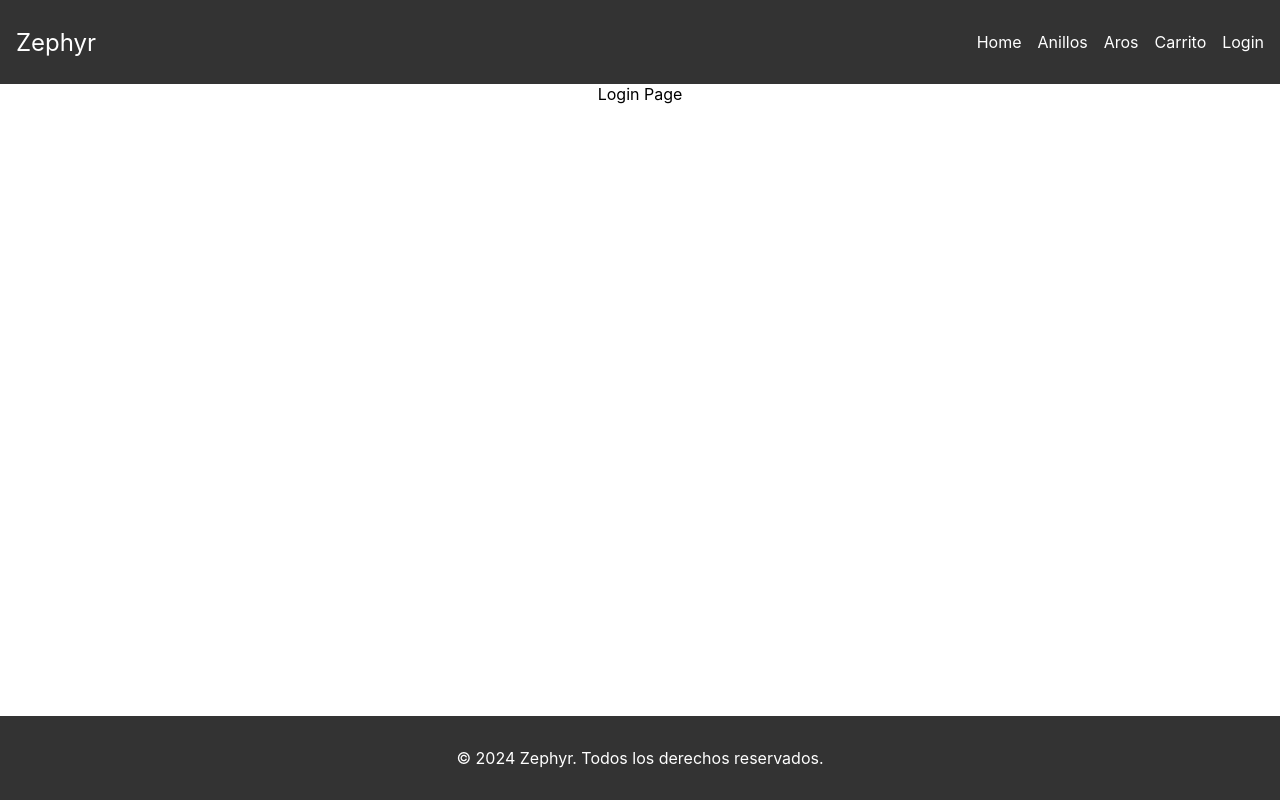
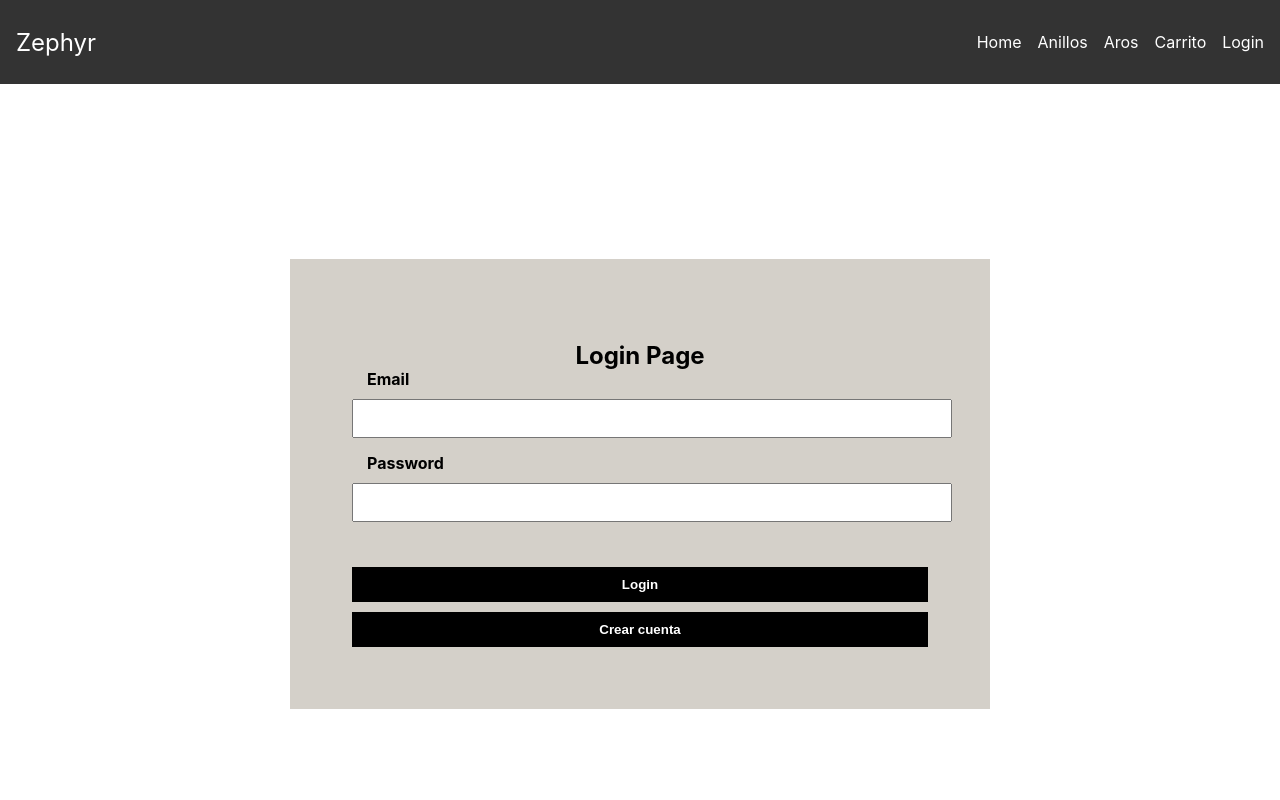
Before and after one commit to etec-programacion-3/2024-frontend-Inaki-Gongora, a React (Create React App) app: page /login in a window 1280 px wide. Shown: the top 800 px of the page. Built offline with nearby package versions, Linux system fonts and the light colour scheme.

Commit message:
25-09-24 Login

```diff
--- /dev/null
+++ b/src/pages/Usuario/Login.css
@@ -0,0 +1,48 @@
+.login-container {
+    display: flex;
+    justify-content: center;
+    align-items: center;
+    height: 100vh;
+  }
+
+  .login-form {
+    text-align: center;
+    border: 2px solid rgb(212, 208, 201);
+    background-color: rgb(212, 208, 201);
+    padding: 60px;
+    width: 45%;
+  }
+
+  .form-group {
+    margin-bottom: 35px;
+    position: relative; /* Necesario para posicionar el label */
+  }
+
+  label {
+    position: absolute;
+    top: -20px; /* Ajusta la posición del label según sea necesario */
+    left: 10px; /* Ajusta la posición del label según sea necesario */
+    padding: 0 5px; /* Espaciado para evitar que se vea cortado */
+    font-weight: bold;
+  }
+
+  input {
+    width: 100%; /* Hace que los inputs ocupen el ancho completo */
+    padding: 10px; /* Espaciado interno para los inputs */
+    margin-top: 10px; /* Espacio entre el label y el input */
+  }
+
+  .login-button, .create-button { /* Se unifican los estilos de ambos botones */
+    padding: 10px 15px;
+    cursor: pointer;
+    border: none;
+    width: 100%; /* Hace que ambos botones ocupen el ancho completo */
+    margin-top: 10px; /* Espacio entre los botones */
+    background-color: rgb(0, 0, 0); /* Color de fondo, puedes cambiarlo */
+    color: white; /* Color del texto, puedes cambiarlo */
+    font-weight: bold; /* Hace que el texto sea más grueso */
+  }
+
+  .create-button {
+    background-color: rgb(0, 0, 0); /* Asegúrate de que tenga el mismo color */
+  }
--- a/src/pages/Usuario/Login.jsx
+++ b/src/pages/Usuario/Login.jsx
@@ -1,8 +1,47 @@
-// src/pages/Login/Login.jsx
-import React from 'react';
+import React, { useState } from 'react';
+import './Login.css';
 
 const Login = () => {
-  return <div>Login Page</div>;
+  const [email, setEmail] = useState('');
+  const [password, setPassword] = useState('');
+
+  const handleSubmit = (e) => {
+    e.preventDefault();
+    // Aquí podrías agregar la lógica para enviar el formulario
+    console.log('Email:', email);
+    console.log('Password:', password);
+  };
+
+  return (
+    <div className="login-container">
+      <div className="login-form">
+        <h2>Login Page</h2>
+        <form onSubmit={handleSubmit}>
+          <div className="form-group">
+            <label htmlFor="email">Email</label>
+            <input
+              className='email'
+              type="email"
+              id="email"
+              value={email}
+              onChange={(e) => setEmail(e.target.value)}
+            />
+          </div>
+          <div className="form-group">
+            <label htmlFor="password">Password</label>
+            <input
+              type="password"
+              id="password"
+              value={password}
+              onChange={(e) => setPassword(e.target.value)}
+            />
+          </div>
+          <button type="submit" className="login-button">Login</button>
+          <button type="button" className="create-button">Crear cuenta</button> {/* Cambiado a type="button" */}
+        </form>
+      </div>
+    </div>
+  );
 };
 
 export default Login;
```
